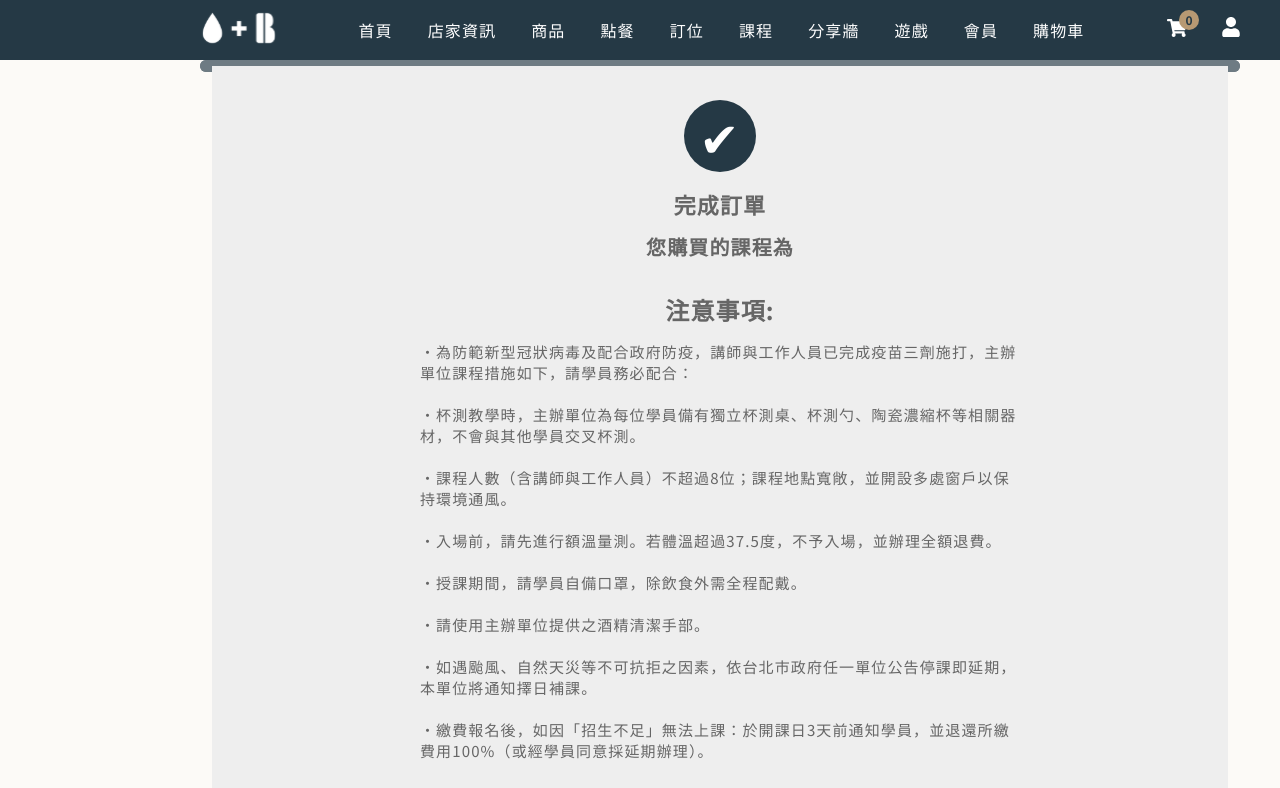
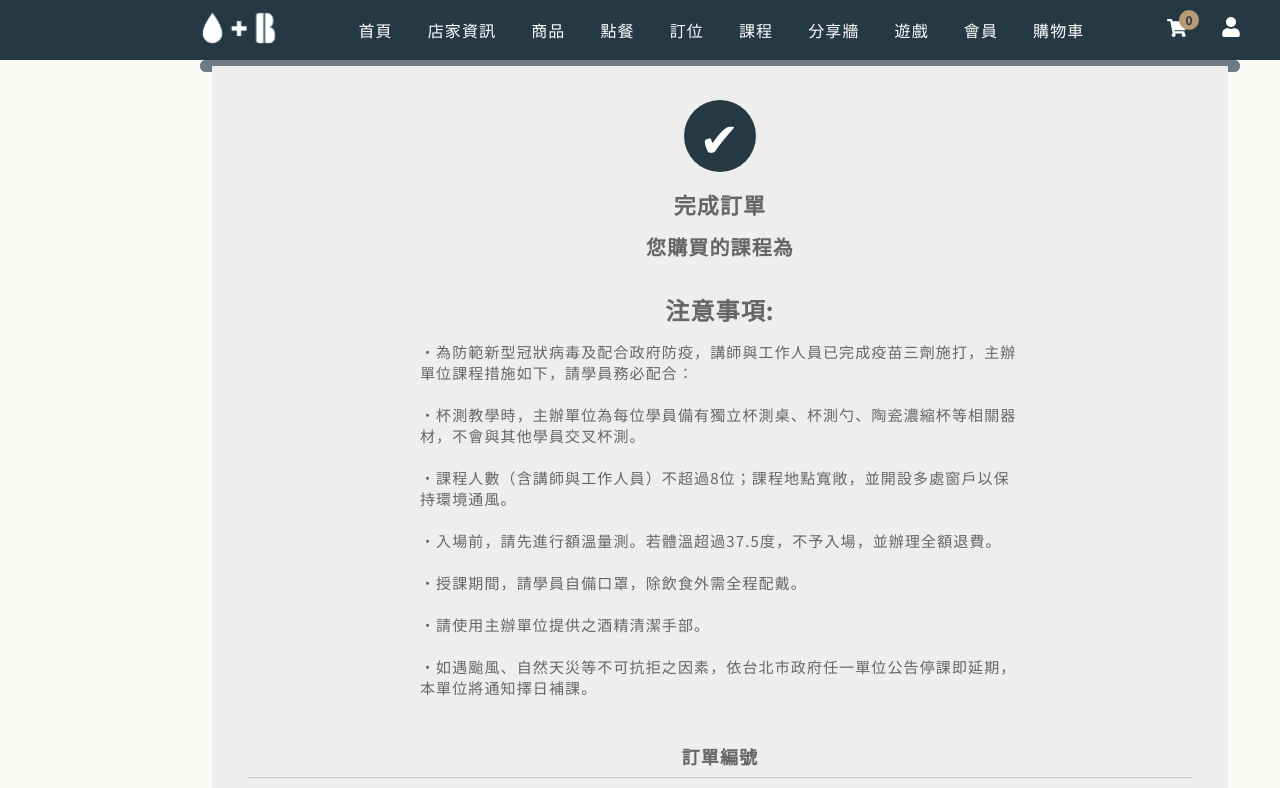
Before and after one commit to hunter850/coffee_react, a React (Create React App) app: page /course/orders in a window 1280 px wide. Shown: the top 788 px of the page. Built offline with nearby package versions, Linux system fonts and the light colour scheme; no server answers; what react-chatbot-kit would draw is missing.

Commit message:
訂單完成頁面文字修改

```diff
--- a/src/routes/course/CourseAdd.js
+++ b/src/routes/course/CourseAdd.js
@@ -118,7 +118,9 @@ const CourseAdd = () => {
 ‧濾杯
 ‧濾紙
 ‧溫度計
-‧電子秤`,
+‧電子秤
+(以上材料由主辦者提供,不需額外付費。)
+`,
             });
             setFormDataFk({
                 course_sid: "",
--- a/src/routes/course/OrderCompleted.js
+++ b/src/routes/course/OrderCompleted.js
@@ -83,7 +83,6 @@ function OrderCompleted() {
                                     ‧如遇颱風、自然天災等不可抗拒之因素，依台北市政府任一單位公告停課即延期，本單位將通知擇日補課。
                                     <br />
                                     <br />
-                                    ‧繳費報名後，如因「招生不足」無法上課：於開課日3天前通知學員，並退還所繳費用100%（或經學員同意採延期辦理）。
                                 </div>
                             </div>
                             <div className="order-details">
```
